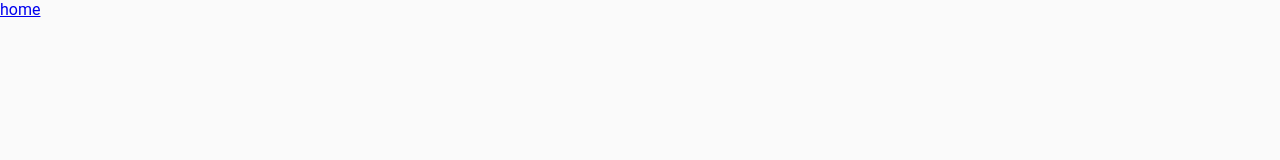
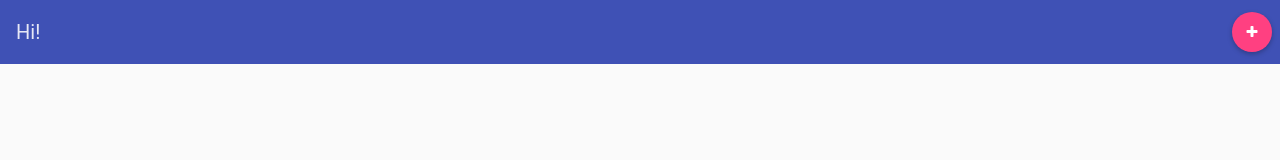
Before and after one commit to marxjmoura/angular, a website: page index.html in a window 1280 px wide. Drawn offline with Linux system fonts and the light colour scheme; some packages are replaced by stand-ins of ours.

Commit message:
Add toolbar and set home as initial page

```diff
--- a/app/dashboard/dashboard.module.js
+++ b/app/dashboard/dashboard.module.js
@@ -8,7 +8,7 @@
 
   function routes($routeProvider) {
     $routeProvider
-      .when('/home', {
+      .when('/', {
         templateUrl: 'app/dashboard/views/home.html'.newVersion(),
         controller: 'homeCtrl',
         controllerAs: 'home',
--- a/index.html
+++ b/index.html
@@ -8,7 +8,19 @@
   <link rel="stylesheet" href="/assets/stylesheets/ng-animation.css?v=0.0.1">
 </head>
 <body>
-  <a href="/home">home</a>
+  <md-content>
+    <md-toolbar>
+      <div class="md-toolbar-tools">
+        <h2>
+          <span data-ng-bind="'Hi!'"></span>
+        </h2>
+        <span flex></span>
+        <md-button class="md-fab md-mini" aria-label="Add">
+          <md-icon md-font-icon="fa fa-plus"></md-icon>
+        </md-button>
+      </div>
+    </md-toolbar>
+  </md-content>
   <div class="fader" data-ng-view></div>
   <script type="text/javascript" src="lib/jquery.min.js?v=3.1.0"></script>
   <script type="text/javascript" src="lib/angular.min.js?v=1.5.7"></script>
```
